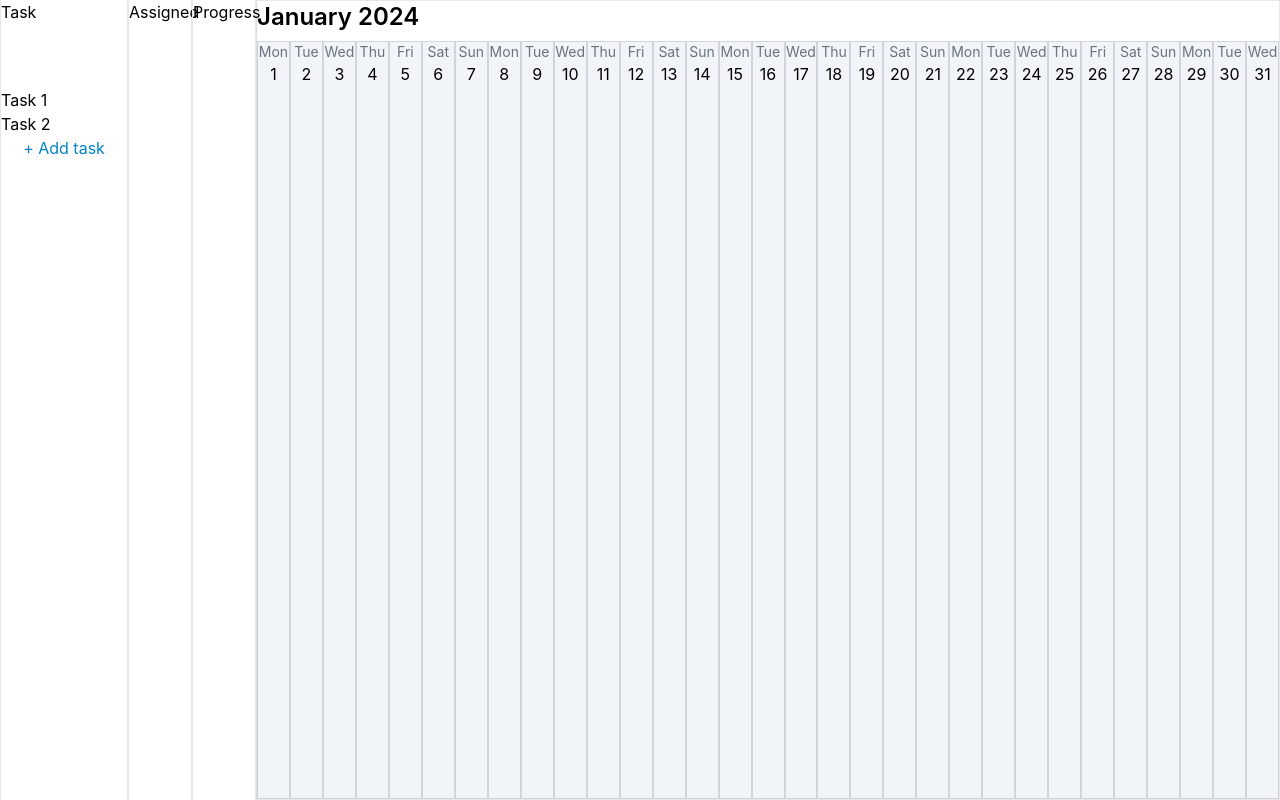
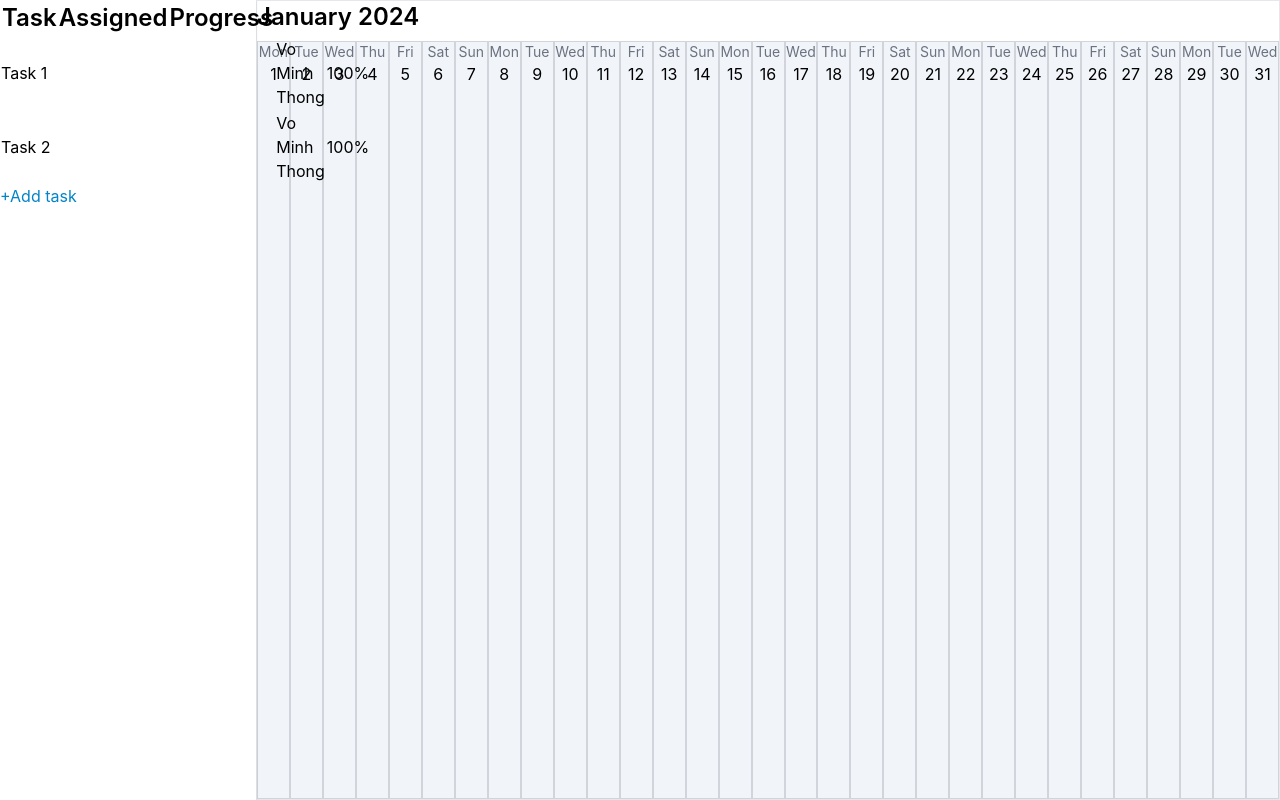
Before and after one commit to thong-vm/task-logger, a React (Create React App) app: page / in a window 1280 px wide. Built offline with nearby package versions, Linux system fonts and the light colour scheme.

Commit message:
update Panel.js

```diff
--- a/src/components/Panel/Panel.js
+++ b/src/components/Panel/Panel.js
@@ -4,17 +4,21 @@ function Panel({ project }) {
   ));
   return (
     <div className="h-full">
-      <div className="flex flex-row  h-full ">
-        <div className="border-x h-full w-[50%] flex flex-col">
-          <span>Task</span>
-          <div className="mt-16 flex flex-col"> {tasks}</div>
-          <button className="text-sky-600 hover:text-sky-400 hover:underline">
-            + Add task
-          </button>
-        </div>
-        <div className="border-x h-full w-[25%]">Assigned</div>
-        <div className="border-x h-full w-[25%]">Progress</div>
-      </div>
+      <table>
+        <th className="text-2xl font-semibold mb-4 ">
+          <td>Task</td>
+          <td>Assigned</td>
+          <td>Progress</td>
+        </th>
+        {project.tasks.map((task) => (
+          <tr>
+            <td>{task.title}</td>
+            <td>{task.assigned}</td>
+            <td>{task.progress}</td>
+          </tr>
+        ))}
+        <button className="text-sky-600 hover:text-sky-400">+Add task</button>
+      </table>
     </div>
   );
 }
```
